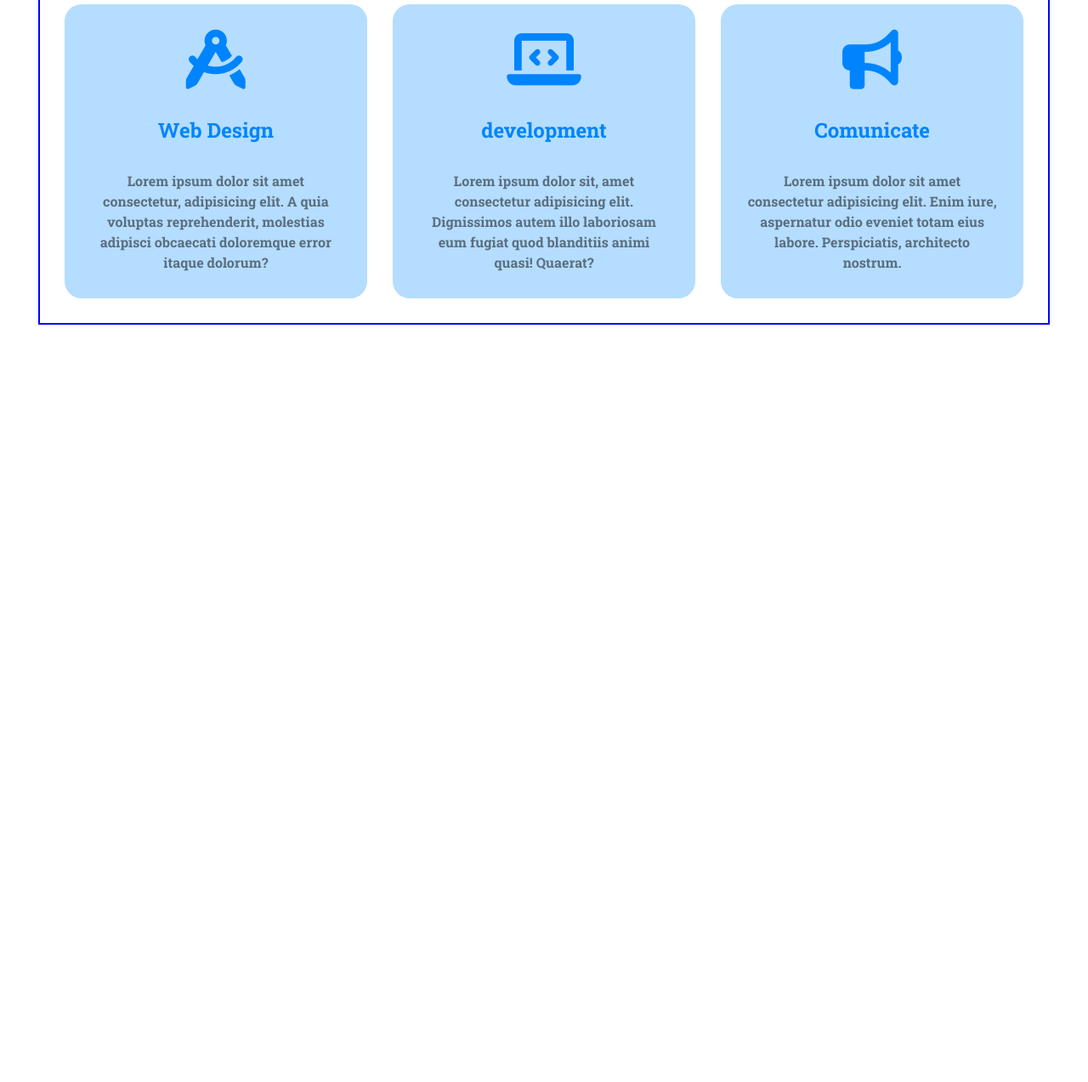
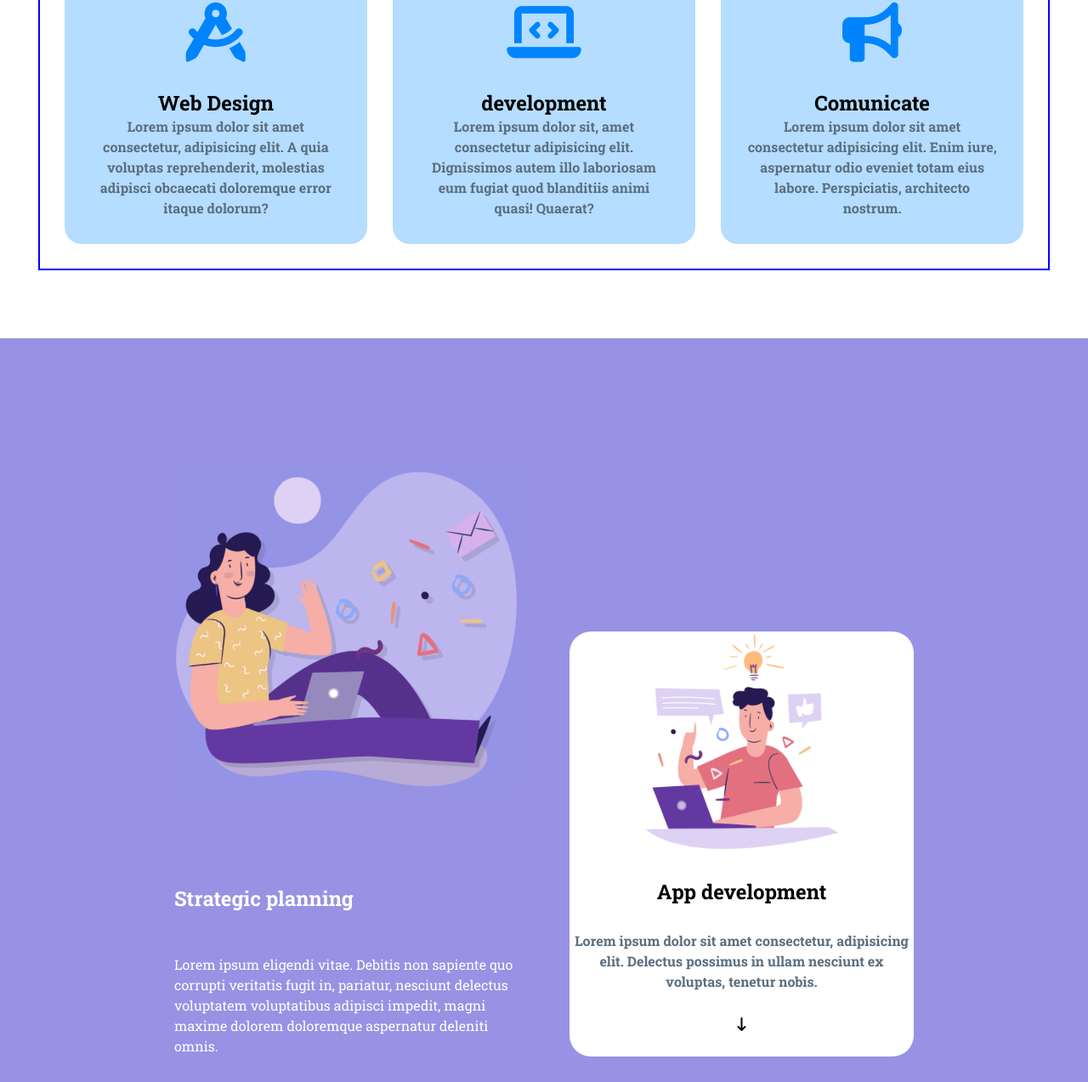
Before and after one commit to Ddanilo9/htmlcss-responsive-layout, a plain HTML site: page index.html in a window 1280 px wide. Shown: the part 474-1747 px from the top of the page at 85% size. Before the commit the page ends 856 px from the top, so only its background shows below. Drawn offline with Linux system fonts and the light colour scheme.

Commit message:
section-strategic

```diff
--- a/css/style.css
+++ b/css/style.css
@@ -125,7 +125,7 @@ nav{
 
 }
 
-h2{
+hero h2{
     color: #0084FD;
     padding-bottom: 2rem;
 }
@@ -164,9 +164,95 @@ p{
     text-align: center;
 }
 
-.row-66{
+.row-nogap{
     display: flex;
     flex-wrap: wrap;
 }
 
 /* section strategic planning */
+
+.strategic-planning{
+    background-color: #9792E4;
+    padding-top: 120px;
+    margin-top: 80px;
+}
+
+.container-small{
+    max-width: 930px;
+    margin: 0 auto;
+}
+
+.col-50{
+    flex-grow: 1;
+    flex-basis: 0;
+    padding: 30px;
+}
+
+.card-planning{
+    display: flex;
+    flex-direction: column;
+    align-items: center;
+    background-color: white;
+    border-radius: 25px;
+    gap: 30px;
+    padding-bottom: 30px;
+}
+
+.flex-column{
+    display: flex;
+    flex-direction: column;
+    justify-content: flex-end;
+}
+
+.p-plan{
+    color: white;
+    font-weight: 400;
+}
+
+.p-development{
+    text-align: center;
+}
+
+.img-plan{
+    padding-bottom: 110px;
+}
+
+.img-development{
+ height: 260px;
+}
+
+.title-plan{
+    padding-bottom: 50px;
+    color: white;
+}
+
+@media (max-width: 768px) {
+    .container-small{
+        max-width: 100%;
+    }
+    .row-nogap{
+        flex-direction: column;
+    }
+    .title-plan{
+        font-size: 4rem;
+    }
+    .p-plan{
+        font-size: 1.2rem;
+    }
+    .img-development{
+       height: 100%;
+    }
+    .p-development{
+        font-size: 1.2rem;
+    }
+   }
+
+
+@media (max-width: 480px) {
+    .container-small{
+        max-width: 100%;
+    }
+    .title-plan{
+        font-size: 2rem;
+    }
+    }
--- a/index.html
+++ b/index.html
@@ -35,7 +35,7 @@
                 <div class="row">
                     <div class="col col-66">
                         <div class="card">
-                            <div class="row-66">
+                            <div class="row-nogap">
                                 <div class="col-small">
                                     <h2>Get a demo application</h2>
                                     <p>Lorem, ipsum dolor sit amet consectetur adipisicing elit. Expedita quibusdam accusamus maiores vel totam facilis saepe laudantium quae dolorem.</p>
@@ -86,7 +86,25 @@
 <!-- section strategic planning -->
 
         <section class="strategic-planning">
-
+            <div class="container-small">
+                <div class="row-nogap">
+                    <div class="col-50 plan">
+                        <img class="img-plan" src="img/planning1.png" alt="">
+                        <div>
+                            <h2 class="title-plan">Strategic planning</h2>
+                        <p class="p-plan">Lorem ipsum eligendi vitae. Debitis non sapiente quo corrupti veritatis fugit in, pariatur, nesciunt delectus voluptatem voluptatibus adipisci impedit, magni maxime dolorem doloremque aspernatur deleniti omnis.</p>
+                        </div>
+                    </div>
+                    <div class="col-50 flex-column">
+                        <div class="card-planning">
+                            <img class="img-development" src="img/planning2.png" alt="">
+                            <h2>App development</h3>
+                            <p class="p-development">Lorem ipsum dolor sit amet consectetur, adipisicing elit. Delectus possimus in ullam nesciunt ex voluptas, tenetur nobis.</p>
+                            <i class="fa-solid fa-arrow-down-long"></i>
+                        </div>
+                    </div>
+                </div>
+            </div>
         </section>
     </main>
 </body>
```
